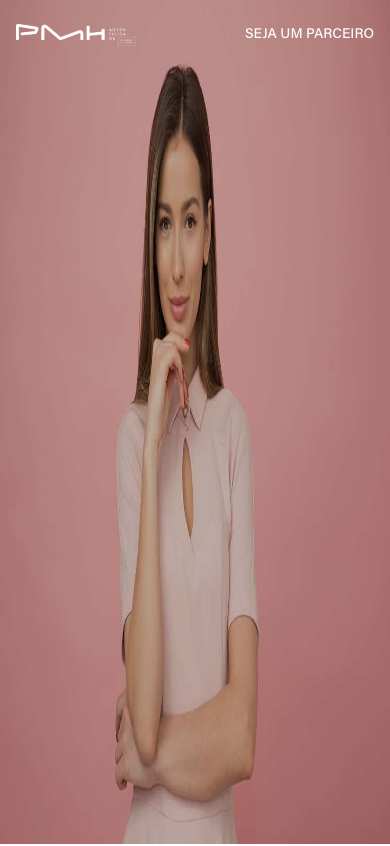
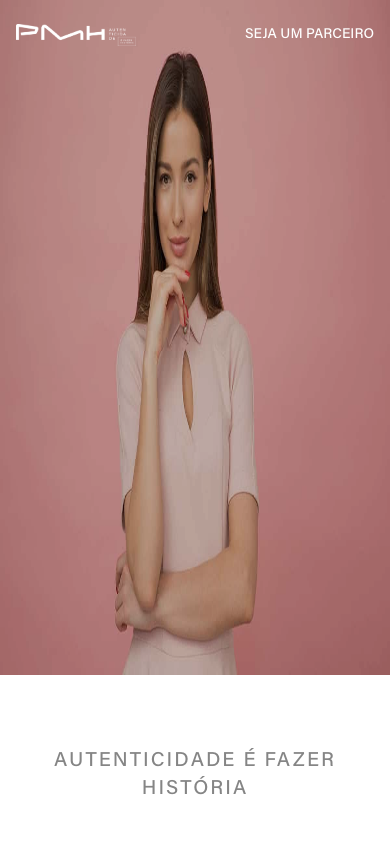
Before and after one commit to Act962/piaui-moda-house, a Next.js app: page / in a window 390 px wide. Shown: the top 846 px of the page. Built offline with nearby package versions, Linux system fonts and the light colour scheme.

Commit message:
Set hero

```diff
--- a/src/templates/home/sections/hero-section/hero-section.tsx
+++ b/src/templates/home/sections/hero-section/hero-section.tsx
@@ -3,7 +3,7 @@
 
 export function HeroSection() {
   return (
-    <section className="relative min-h-screen flex items-center justify-center">
+    <section className="relative h-[80vh] sm:min-h-screen sm:h-full flex items-center justify-center">
       <Image
         src="/hero.jpg"
         fill
```
